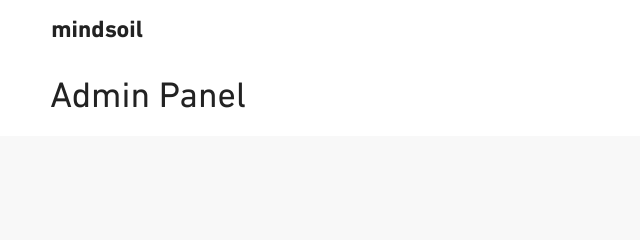
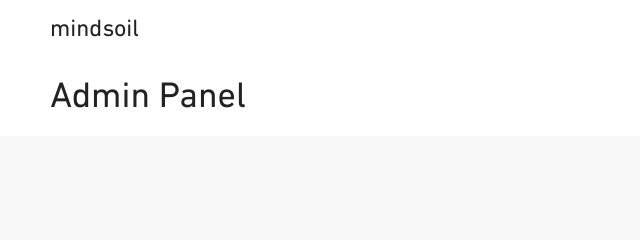
Before and after one commit to jeremyclarkwilliams/mindsoil-admin, a website: page public/admin/index.html in a window 1280 px wide. Shown: the top 240 px of the page, 0-640 px from the left. Drawn offline with nearby package versions, Linux system fonts and the light colour scheme; some packages are replaced by stand-ins of ours; a script that the page names is missing; a small style sheet from the web is missing.

Commit message:
Removed ref to main stylesheet

```diff
--- a/public/admin/index.html
+++ b/public/admin/index.html
@@ -10,7 +10,6 @@
   <meta name="viewport" content="width=device-width, initial-scale=1.0">
   <link href="https://maxcdn.bootstrapcdn.com/font-awesome/4.3.0/css/font-awesome.min.css" rel="stylesheet" />
   <link href="/css/MyFontsWebfontsKit.css" rel="stylesheet" />
-  <link href="/css/style-compiled.css" rel="stylesheet" />
   <link href="/css/admin-compiled.css" rel="stylesheet" />
 
   <link rel="icon" href="favicon.ico" type="image/x-icon" />
```
